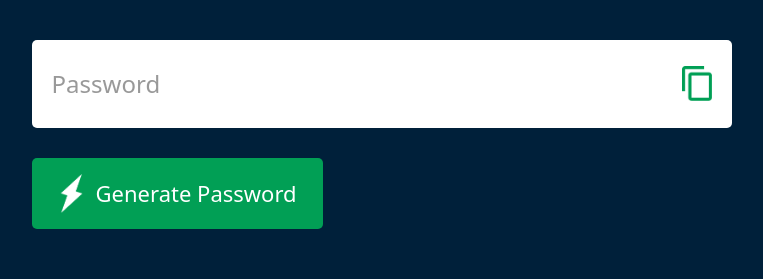
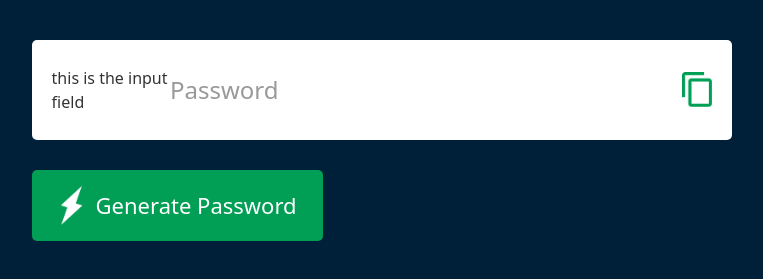
Before and after one commit to MBadarMurtaza/Random-Password-Generator, a website: page main/password.html in a window 1280 px wide. Shown: the part 299-578 px from the top of the page, without its empty margins (122-885 px from the left). Drawn offline with Linux system fonts and the light colour scheme.

Commit message:
input setting

```diff
--- a/main/password.html
+++ b/main/password.html
@@ -19,6 +19,7 @@
       <div
         class="w-full mt-[50px] mb-[30px] bg-white flex text-[#333] items-center justify-between p-[26px_20px] rounded-[5px]"
       >
+      this is the input field
         <input
           type="text"
           placeholder="Password"
```
